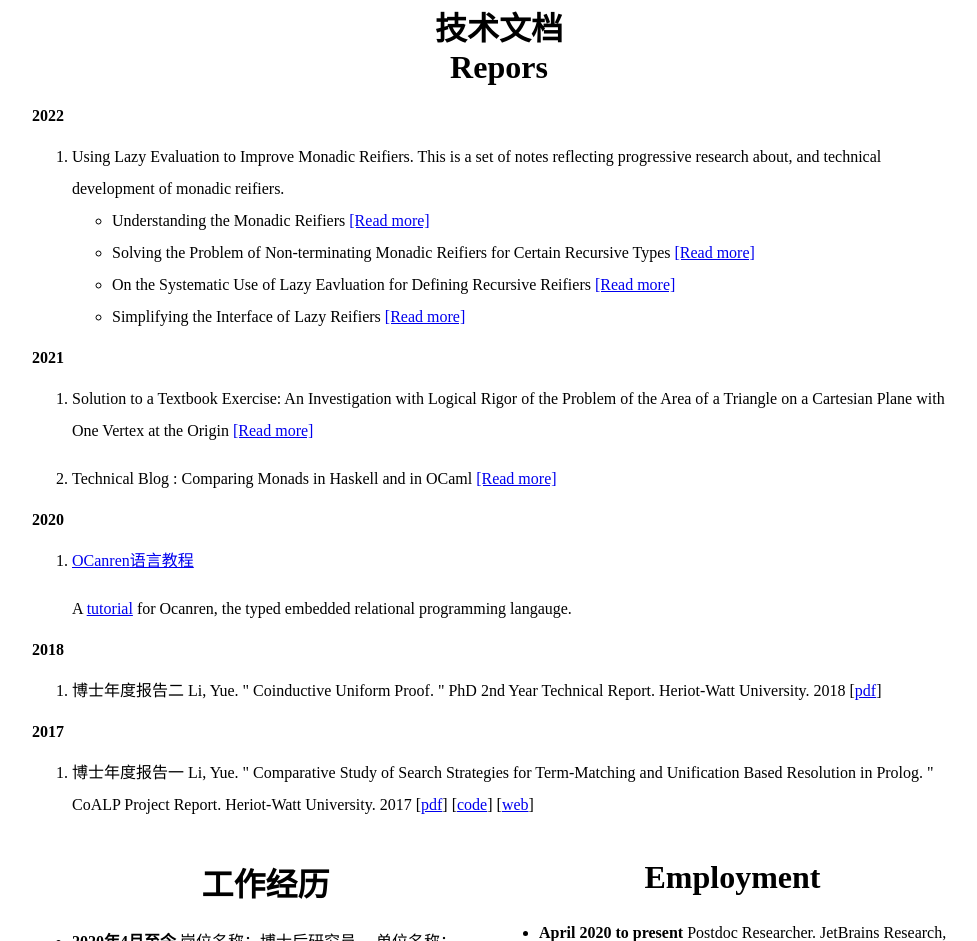
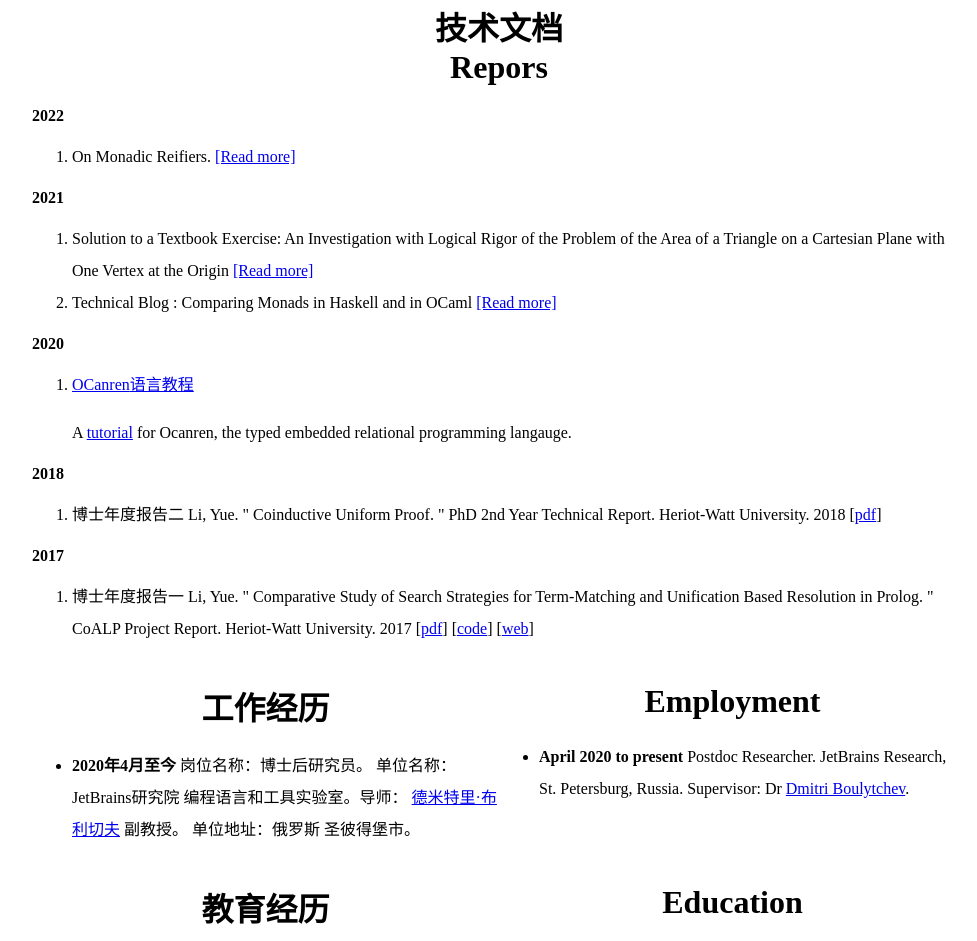
Before and after one commit to YueLiPicasso/YueLiPicasso.github.io, a plain HTML site: page index.html in a window 1280 px wide. Shown: the part 2468-3409 px from the top of the page, without its empty margins (286-1263 px from the left). Drawn offline with Linux system fonts and the light colour scheme; a web font is replaced by a local one.

Commit message:
work on monadic reify

```diff
--- a/index.html
+++ b/index.html
@@ -244,22 +244,12 @@
       <h1 id="other_writings"><span lang="zh-Hans">技术文档</span> <br> Repors</h1>
       <p><b>2022</b></p>
        <ol>
-	<li>Using Lazy Evaluation to Improve Monadic Reifiers. This is a set of notes reflecting progressive research about, and technical development of monadic reifiers.
-	  <ul>
-	    <li>Understanding the Monadic Reifiers <a href="https://github.com/YueLiPicasso/intro_ocaml/blob/master/monadic_reify/notes/type_annot.md#understanding-the-monadic-reifiers">[Read more]</a></li>
-	    <li>Solving the Problem of Non-terminating Monadic Reifiers for Certain Recursive Types <a href="https://github.com/YueLiPicasso/intro_ocaml/blob/master/monadic_reify/notes/lazy_reify.md">[Read more]</a></li>
-	    <li>On the Systematic Use of Lazy Eavluation for Defining Recursive Reifiers <a href="https://github.com/YueLiPicasso/intro_ocaml/tree/master/MoRe">[Read more]</a></li>
-	    <li>Simplifying the Interface of Lazy Reifiers <a href="https://github.com/YueLiPicasso/intro_ocaml/tree/master/MoRe2">[Read more]</a></li>
-	  </ul>
-	</li>
-
+	<li> On Monadic Reifiers. <a href="https://github.com/YueLiPicasso/intro_ocaml/tree/master/MoRe3">[Read more]</a>  </li>
       </ol>
       <p><b>2021</b></p>
       <ol>
-	<li><p>Solution to a Textbook Exercise:  An Investigation with Logical Rigor of the Problem of the Area of a Triangle on a Cartesian Plane with One Vertex at the Origin <a href="blog/triang_area.pdf">[Read more]</a> </p>
-	</li>
-	<li> <p>Technical Blog : Comparing Monads in Haskell and in OCaml <a href="blog/comp_monad.html">[Read more]</a></p>
-	</li>
+	<li>Solution to a Textbook Exercise:  An Investigation with Logical Rigor of the Problem of the Area of a Triangle on a Cartesian Plane with One Vertex at the Origin <a href="blog/triang_area.pdf">[Read more]</a></li>
+	<li> Technical Blog : Comparing Monads in Haskell and in OCaml <a href="blog/comp_monad.html">[Read more]</a></li>
       </ol>
       <p><b>2020</b></p>
 
```
